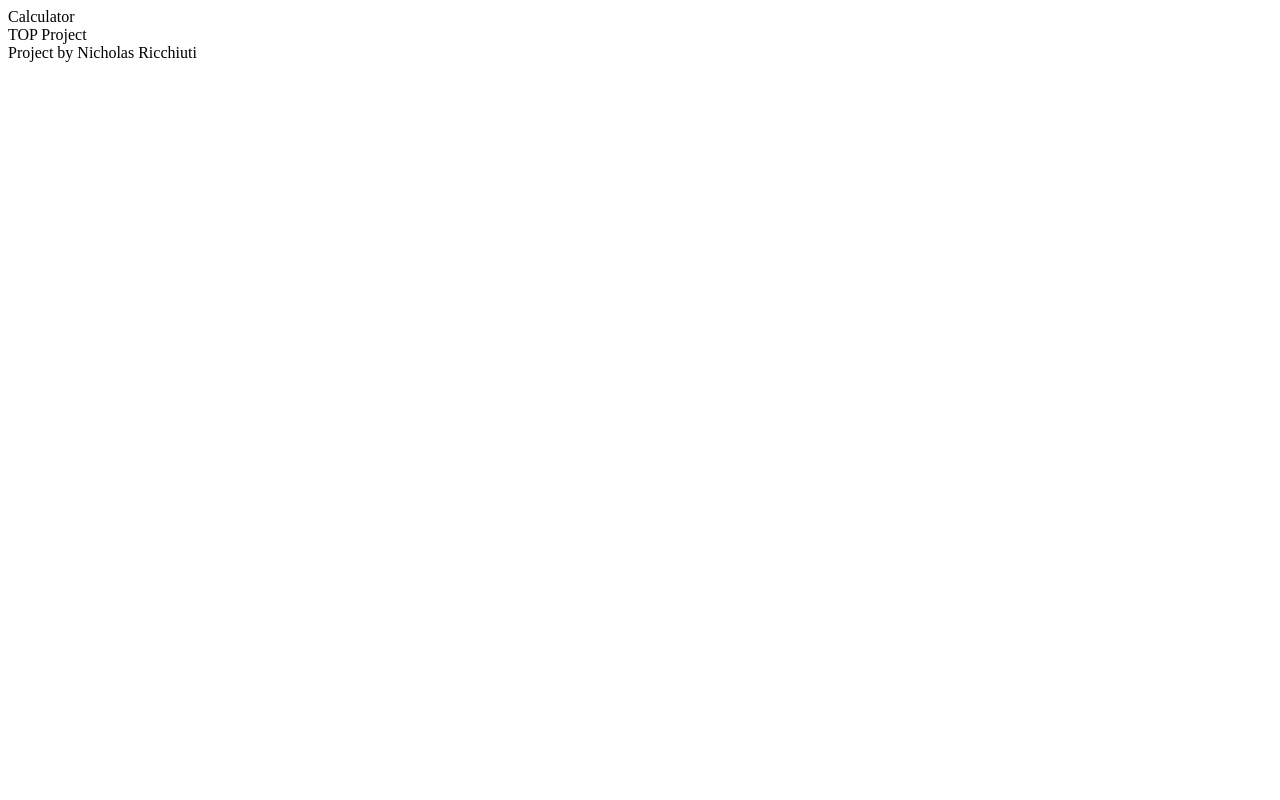
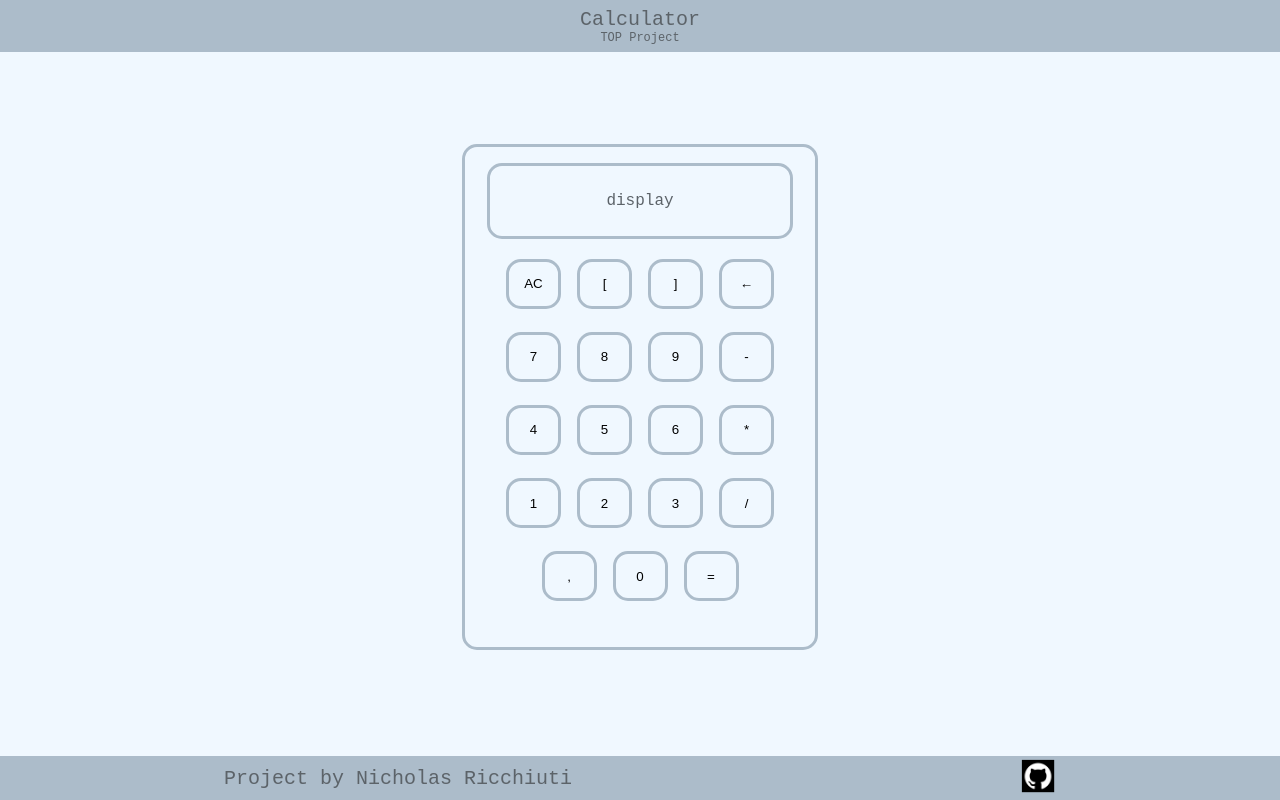
Before and after one commit to vkhaoo/odin_calc, a plain HTML site: page index.html in a window 1280 px wide. Drawn offline with Linux system fonts and the light colour scheme.

Commit message:
v0.0.2a
Changelog:

Edited index.html to a basic concept.
Added styling to the basic html through css.

```diff
--- a/index.html
+++ b/index.html
@@ -24,14 +24,39 @@
                 </div>
             </div>
             <div id="ui">
-
+                <div id="calcMain">
+                    <div id="calcDisplay">
+                        display
+                    </div>
+                    <div id="calcBtns">
+                        <button id="reset" class="btn">AC</button>
+                        <button id="openP" class="btn">[</button>
+                        <button id="closeP" class="btn">]</button>
+                        <button id="delete" class="btn">&larr;</button>
+                        <button id="seven" class="btn">7</button>
+                        <button id="eight" class="btn">8</button>
+                        <button id="nine" class="btn">9</button>
+                        <button id="subtract" class="btn">-</button>
+                        <button id="four" class="btn">4</button>
+                        <button id="five" class="btn">5</button>
+                        <button id="six" class="btn">6</button>
+                        <button id="multiply" class="btn">*</button>
+                        <button id="one" class="btn">1</button>
+                        <button id="two" class="btn">2</button>
+                        <button id="three" class="btn">3</button>
+                        <button id="divide" class="btn">/</button>
+                        <button id="comma" class="btn">,</button>
+                        <button id="zero" class="btn">0</button>
+                        <button id="equal" class="btn">=</button>
+                    </div>
+                </div>
             </div>
             <div id="footer">
                 <div id="leftF">
                     Project by Nicholas Ricchiuti
                 </div>
                 <div id="rightF">
-                    <img>
+                    <input type="image" src="imgs/github.png" height="36px">
                 </div>
             </div>
         </div>
--- a/style.css
+++ b/style.css
@@ -0,0 +1,112 @@
+body {
+    height: 100%;
+    margin: 0;
+    background-color: aliceblue;
+    color: rgb(92, 99, 105);
+    font-family: 'Courier New', Courier, monospace;
+}
+
+#main {
+    display: flex;
+    flex-direction: column;
+}
+
+#header {
+    background-color: rgb(172, 188, 202);
+    height: 44px;
+    display: flex;
+    flex-direction: column;
+    justify-content: center;
+    align-items: center;
+    padding-top: 4px;
+    padding-bottom: 4px;
+}
+
+#topH {
+    width: 1000px;
+    margin: 0 auto;
+    display: flex;
+    justify-content: center;
+    align-items: center;
+    font-size: 20px;
+}
+
+#bottomH {
+    width: 1000px;
+    margin: 0 auto;
+    display: flex;
+    justify-content: center;
+    align-items: center;
+    font-size: 12px;
+}
+
+#ui {
+    height: 690px;
+    display: flex;
+    justify-content: center;
+    align-items: center;
+}
+
+#calcMain {
+    background-color: aliceblue;
+    border: 3px, solid, rgb(172, 188, 202);
+    border-radius: 15px;
+    height: 500px;
+    width: 350px;
+    display: flex;
+    flex-direction: column;
+    align-items: center;
+}
+
+#calcDisplay {
+    background-color: aliceblue;
+    border: 3px, solid, rgb(172, 188, 202);
+    border-radius: 15px;
+    height: 70px;
+    width: 300px;
+    margin-top: 16px;
+    display: flex;
+    justify-content: center;
+    align-items: center;
+}
+
+#calcBtns {
+    background-color: aliceblue;
+    height: 350px;
+    width: 300px;
+    margin-top: 16px;
+    gap: 16px;
+    display: flex;
+    flex-wrap: wrap;
+    justify-content: center;
+    align-items: center;
+}
+
+.btn {
+    background-color: aliceblue;
+    border: 3px, solid, rgb(172, 188, 202);
+    border-radius: 15px;
+    width: 55px;
+    height: 50px;
+}
+
+#footer {
+    background-color: rgb(172, 188, 202);
+    height: 44px;
+    position: fixed;
+    bottom: 0;
+    left: 0;
+    right: 0;
+    display: flex;
+    justify-content: space-between;
+    align-items: center;
+}
+
+#leftF {
+    margin: 0 auto;
+    font-size: 20px;
+}
+
+#rightF {
+    margin: 0 auto;
+}
```
Also changed, not shown: imgs/github.png (added).
